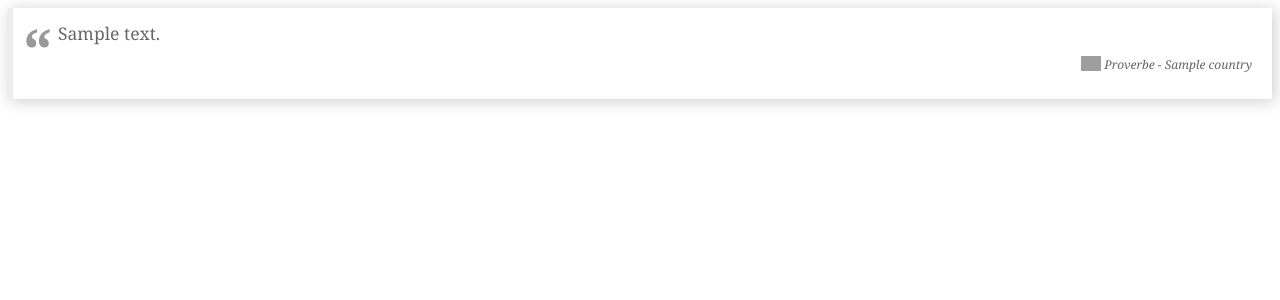
After one commit to Wakonda/Quotus, a Symfony app: template templates/Index/Widget/randomProverbWidget.html.twig in a window 1280 px wide. The commit adds this page. Shown: the top 300 px of the page. Run offline with Twig, Linux system fonts and the light colour scheme; the template is opened without the code that fills it: most values are stand-ins (such as "Sample title", 1, 10 or a date in 2020); some libraries are stand-ins or nearby versions; grey boxes are pictures that could not be loaded.

Commit message:
Widget embedded

```diff
--- a/public/css/style.css
+++ b/public/css/style.css
@@ -404,6 +404,10 @@ textarea.text
 {
 	height: 228px !important;
 	width: 100%;
+	resize:vertical;
+}
+
+textarea.vertical {
 	resize:vertical;
 }
 
--- /dev/null
+++ b/templates/Index/Widget/randomProverbWidget.html.twig
@@ -0,0 +1,55 @@
+<!DOCTYPE html>
+<html lang="fr">
+	<head>
+		<meta charset="utf-8" />
+		<style>
+		body {
+			overflow: hidden;
+		}
+
+		blockquote::before {
+			content: "\201C";
+			font-family: Georgia,serif;
+			font-size: 60px;
+			font-weight: 700;
+			color: #999;
+			position: absolute;
+			left: 10px;
+			top: 5px;
+		}
+
+		blockquote {
+			font-size: 17.5px;
+			border-left: 5px solid #eee;
+			display: block;
+			background: #fff;
+			padding: 15px 20px 15px 45px!important;
+			margin: 0 0 20px;
+			position: relative;
+			font-family: Georgia,serif;
+			line-height: 1.2;
+			color: #666;
+			text-align: justify;
+			-moz-box-shadow: 2px 2px 15px #ccc;
+			-webkit-box-shadow: 2px 2px 15px #ccc;
+			box-shadow: 2px 2px 15px #ccc;
+		}
+
+		.country {
+			text-align: right;
+			font-style: italic;
+			font-size: 12px;
+		}
+
+		.country img {
+			vertical-align: text-top;
+		}
+		</style>
+	</head>
+	<body>
+		<blockquote>
+		{{ proverb.text|raw }}
+		<p class="country"><img id="flag_title" class="flag" src="{{ asset('photo/country/'~proverb.country.flag) }}" width="20" /> Proverbe - {{ proverb.country.title }}</p>
+		</blockquote>
+	</body>
+</html>
--- a/templates/generic_layout.html.twig
+++ b/templates/generic_layout.html.twig
@@ -62,6 +62,7 @@
 						<span class="follow_on_twitter"><a href="https://twitter.com/poeticus12" class="twitter-follow-button" data-show-count="false" data-lang="fr" data-size="large" data-dnt="true">Suivre @poeticus12</a>
 						<script>!function(d,s,id){var js,fjs=d.getElementsByTagName(s)[0],p=/^http:/.test(d.location)?'http':'https';if(!d.getElementById(id)){js=d.createElement(s);js.id=id;js.src=p+'://platform.twitter.com/widgets.js';fjs.parentNode.insertBefore(js,fjs);}}(document, 'script', 'twitter-wjs');</script></span>
 						<p><a href="http://pinterest.com/amatukamiproverbius/" style=" width: 158px; background-color: #BD081C;color: white;" class="btn btn-default text-left" target="_blank"><i class="fa fa-pinterest-p" aria-hidden="true"></i> &nbsp;&nbsp;Suivez-nous</a></p>
+						<p><a href="{{ path('generate_widget') }}" class="btn btn-default" style=" width: 158px;"><i class="fa fa-share-alt" aria-hidden="true" style="color: blue;"></i> Widget</a></p>
 					</nav>
 
 					<nav class="sidebar">
```
Also changed, not shown: config/routes.yaml (+8 -0 lines), src/Controller/IndexController.php (+13 -0 lines), templates/Index/generate_widget.html.twig (added, +42 -0 lines), public/css/style.min.css, public/js/clipboard.js/clipboard.min.js (added).
